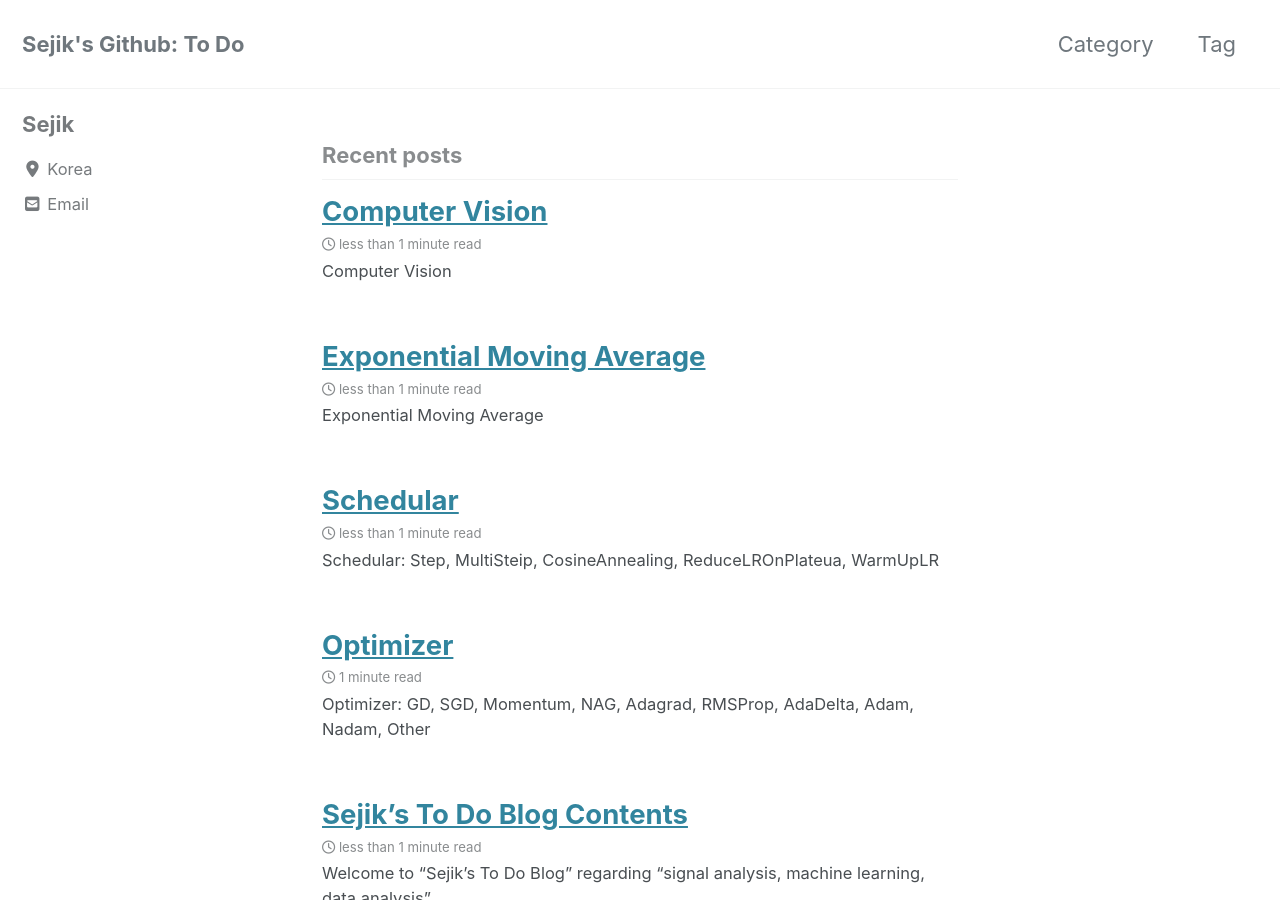
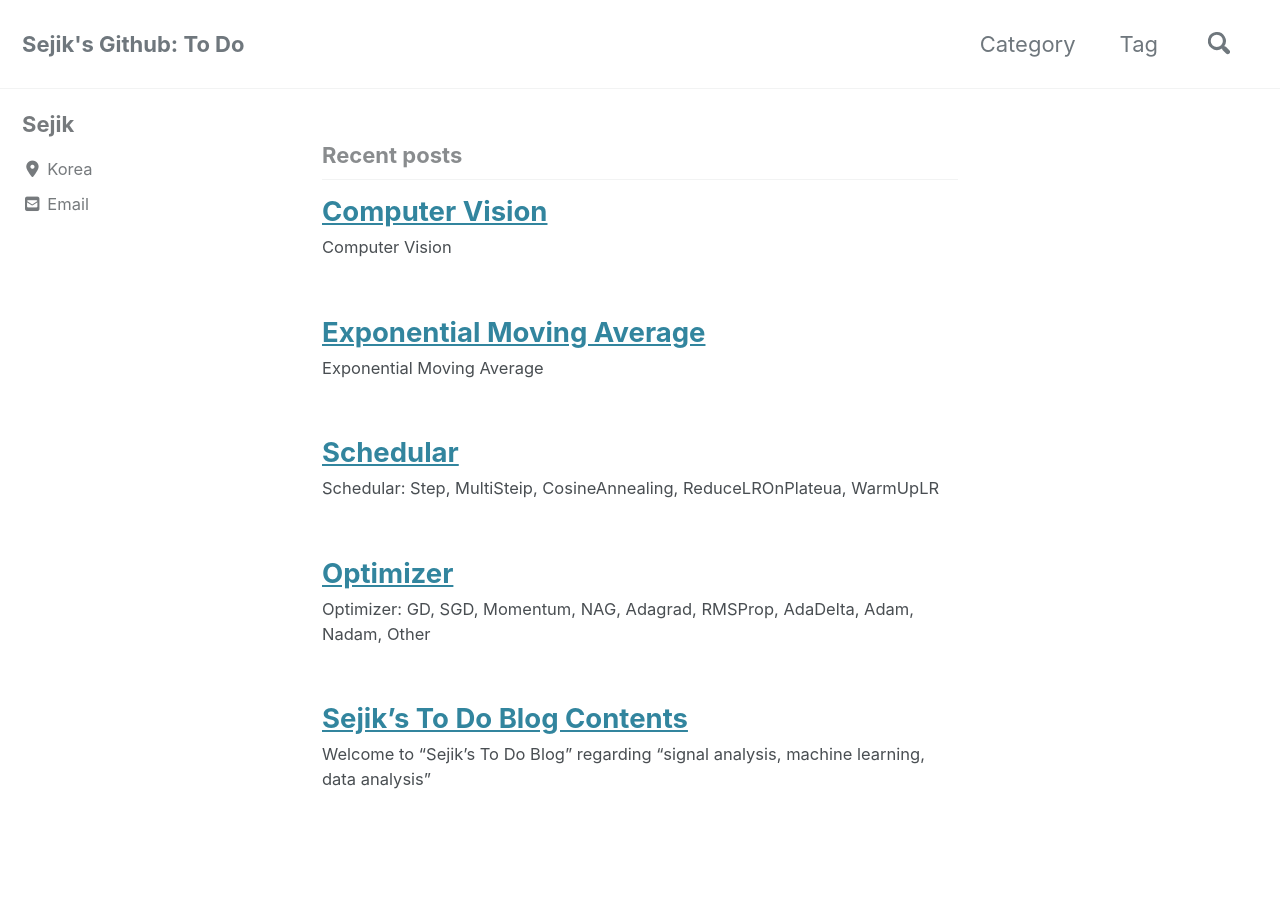
Before and after one commit to ki4ai-ai/ki4ai-ai.github.io, a Jekyll site: the page built from index.html, in a window 1280 px wide and 900 px high. Built offline with Jekyll 4.4.1, drawn with Linux system fonts in a browser that asks for light colours; cached includes are drawn as plain includes; nearby versions of some CDN libraries; the list of posts is cut into pages by our own code; some of the changed lines change nothing that is shown.

Commit message:
Update _config.yml

```diff
--- a/_config.yml
+++ b/_config.yml
@@ -20,10 +20,10 @@ title                    : "Sejik's Github: To Do"
 title_separator          : "-"
 subtitle                 : # site tagline that appears below site title in masthead
 name                     : "Sejik Park"
-description              : "Sejik's explanation: To Do"
+description              : "Sejik's Github: To Do"
 url                      : "https://sejik.github.io" # the base hostname & protocol for site e.g. "https://mmistakes.github.io"
 baseurl                  : "" # the subpath of your site, e.g. "/blog"
-repository               : # GitHub username/repo-name e.g. "mmistakes/minimal-mistakes"
+repository               : "sejik/sejik.github.io" # GitHub username/repo-name e.g. "mmistakes/minimal-mistakes"
 teaser                   : # path of fallback teaser image, e.g. "/assets/images/500x300.png"
 logo                     : # path of logo image to display in the masthead, e.g. "/assets/images/88x88.png"
 masthead_title           : # overrides the website title displayed in the masthead, use " " for no title
@@ -65,7 +65,7 @@ reCaptcha:
   secret                 :
 atom_feed:
   path                   : # blank (default) uses feed.xml
-search                   : # true, false (default)
+search                   : true # true, false (default)
 search_full_content      : # true, false (default)
 search_provider          : # lunr (default), algolia, google
 algolia:
@@ -290,7 +290,7 @@ defaults:
     values:
       layout: single
       author_profile: true
-      read_time: true
+      read_time: false
       comments: true
       share: true
       related: true
```
